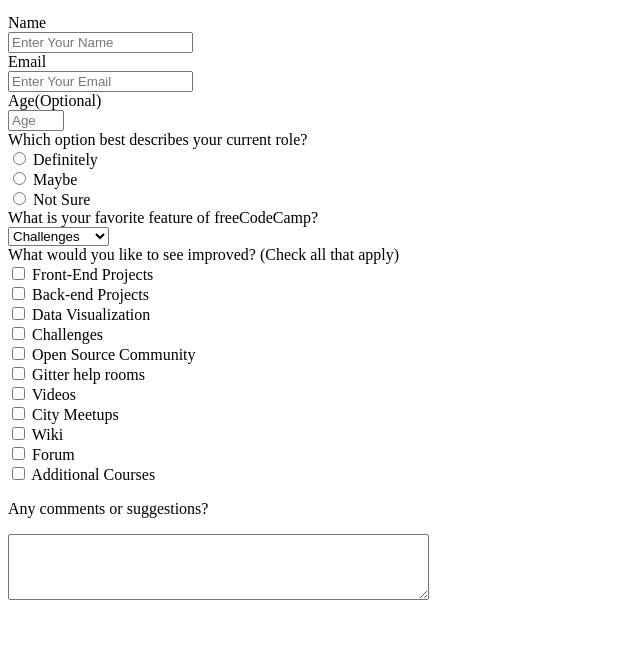
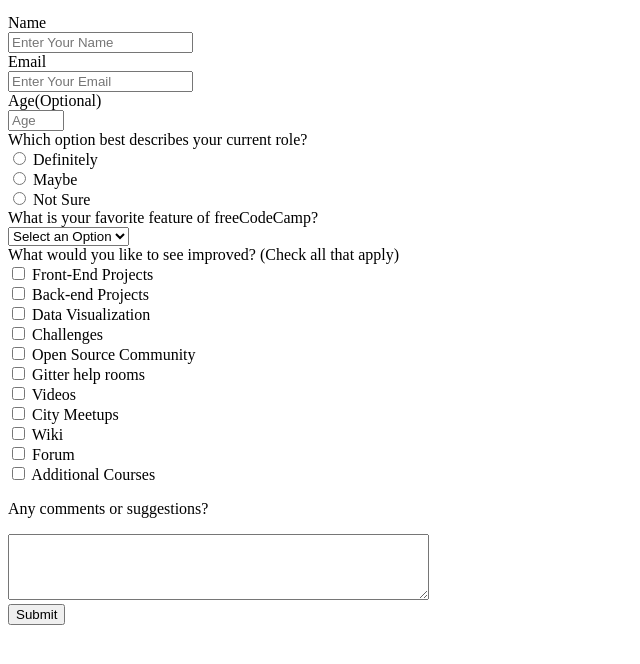
Before and after one commit to resourcefulmind/SurveyForm, a plain HTML site: page index.html in a window 1280 px wide. Shown: the part 100-764 px from the top of the page, without its empty margins (0-640 px from the left). Drawn offline with Linux system fonts and the light colour scheme.

Commit message:
--- Auto-Git Commit ---

```diff
--- a/index.html
+++ b/index.html
@@ -8,6 +8,7 @@
     <link rel="stylesheet" href="styles.css" />
   </head>
   <body>
+    <div>
     <header>
       <h1 id="title">freeCodeCamp Survey Form</h1>
       <p id="description">
@@ -60,6 +61,7 @@
       <label for="name">What is your favorite feature of freeCodeCamp?</label
       ><br />
       <select name="name" id="dropdown">
+        <option disabled selected value>Select an Option</option>
         <option value="Challenges">Challenges</option>
         <option value="Projects">Projects</option>
         <option value="Community">Community</option>
@@ -67,7 +69,7 @@
       </select>
 
       <br />
-
+    <div>
       <label for="name"
         >What would you like to see improved? (Check all that apply)</label
       ><br />
@@ -133,11 +135,11 @@
         value="Additional Courses"
       />
       <label for="checkbox">Additional Courses</label><br />
-
+    </div>
+    <div>
       <p>Any comments or suggestions?</p>
 
       <label for="textarea"></label>
-
       <textarea
         id="comments"
         name="comments"
@@ -146,6 +148,11 @@
         placeholder="Enter your comment here..."
       >
       </textarea>
+    </div>
+      <div>
+        <button type="submit">Submit</button>
+      </div>
+    </div>
     </form>
   </body>
 
```
